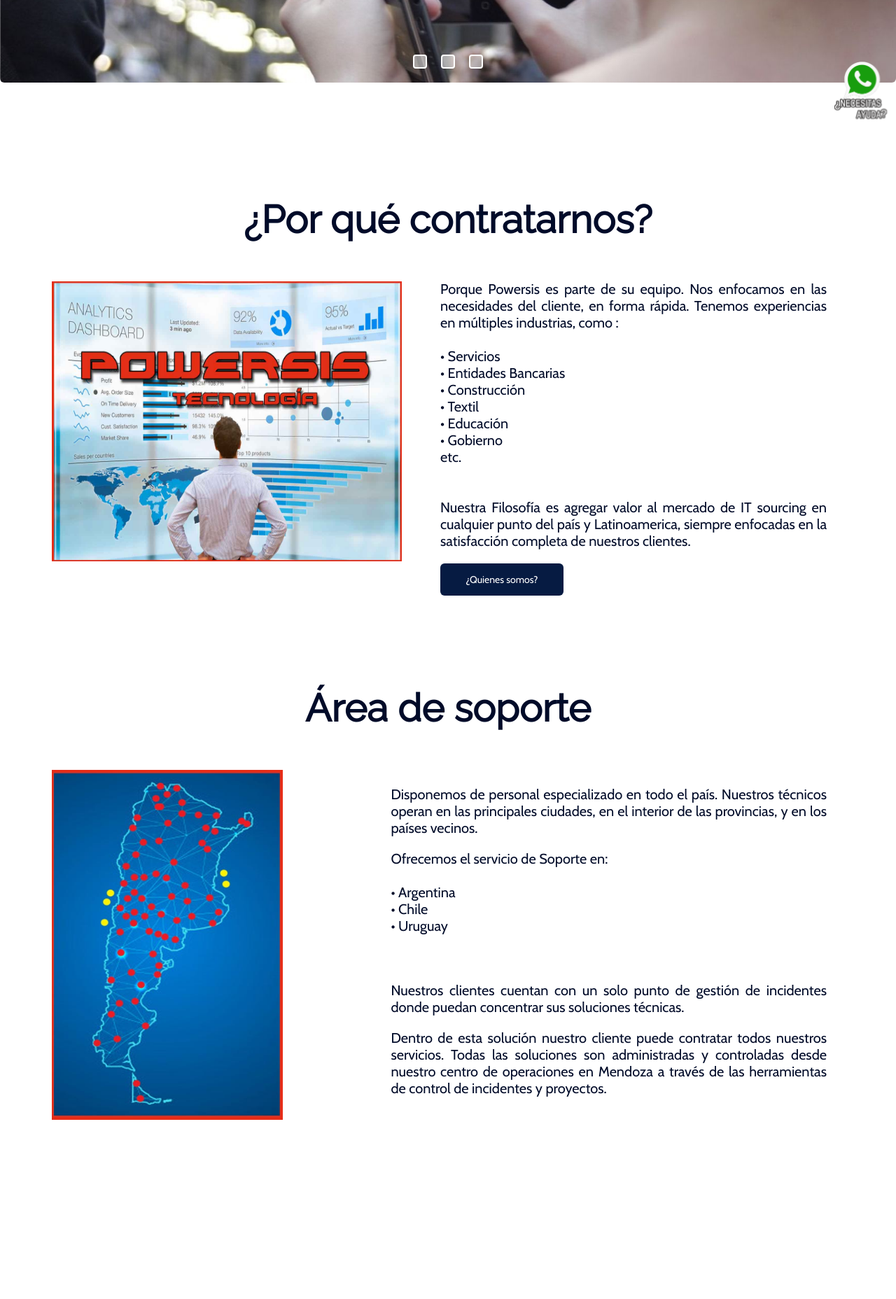
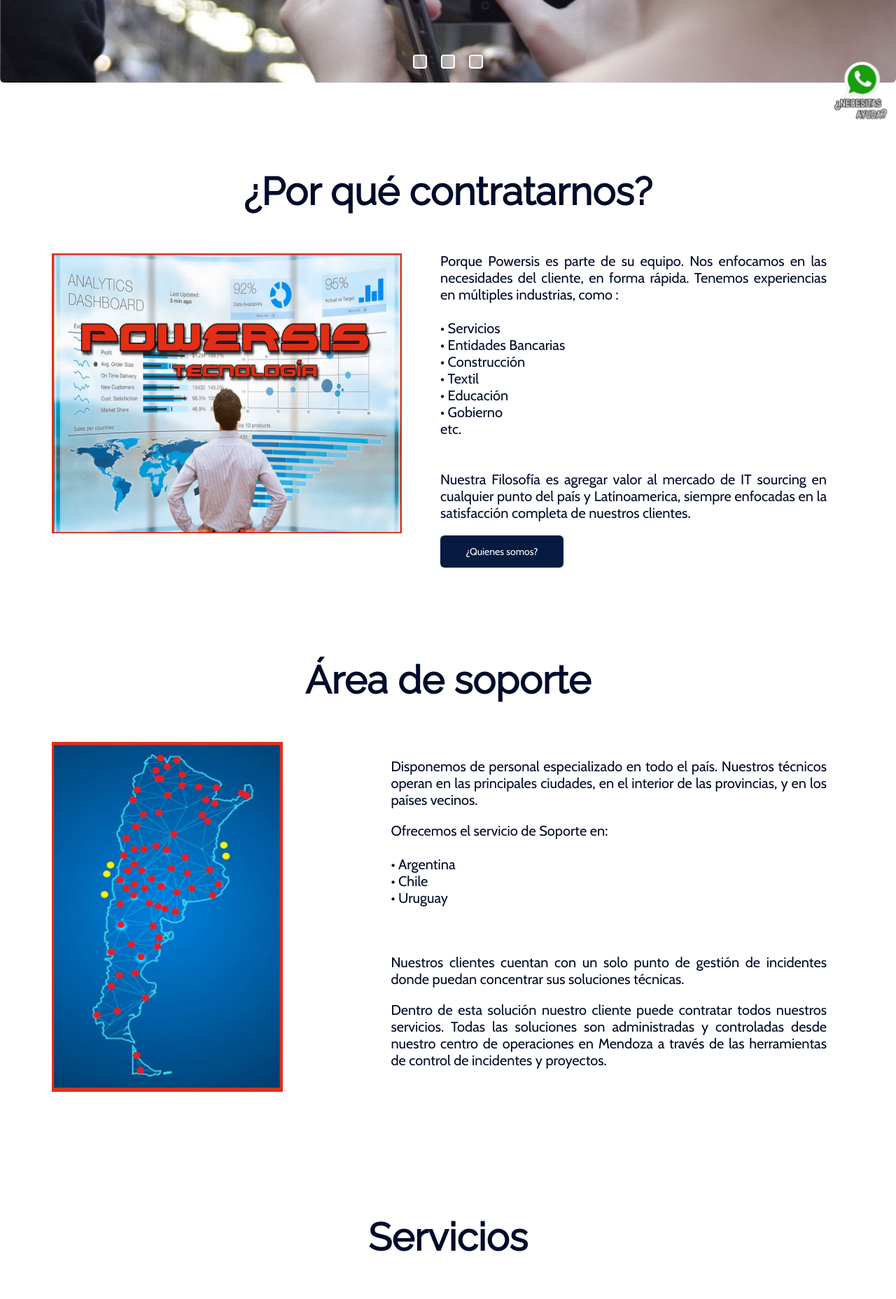
Before and after one commit to DevZeppelin/powersis, a PHP site: page / in a window 1280 px wide. Shown: the part 553-2409 px from the top of the page at 70% size. Run offline with PHP 8.4, Linux system fonts and the light colour scheme.

Commit message:
padding achicado

```diff
--- a/estilos.css
+++ b/estilos.css
@@ -698,7 +698,7 @@ textarea {
 
    #contratarnos, #servicios, #blog {
 
-    padding: 70px 0;
+    padding: 30px 0;
    }
 
 
```
